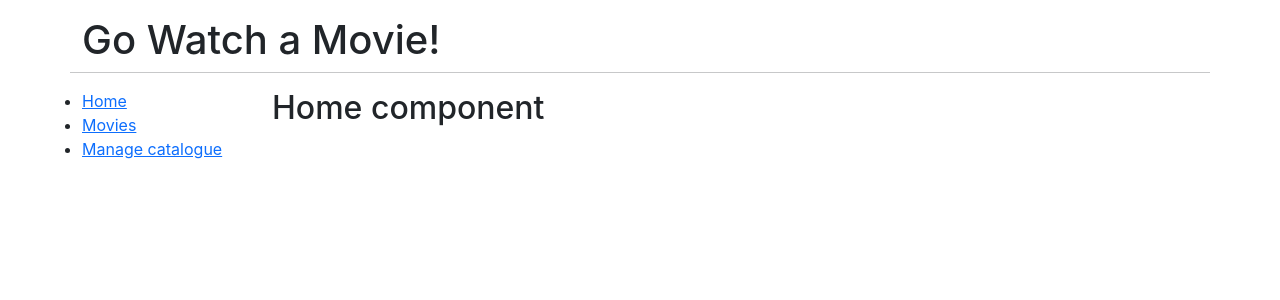
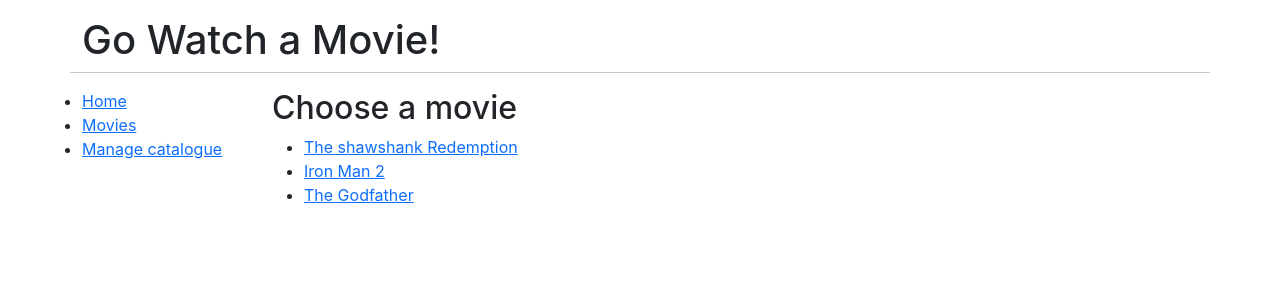
Before and after one commit to sisirapr/go-movies, a React (Create React App) app: page /movies in a window 1280 px wide. Shown: the top 300 px of the page. Built offline with nearby package versions, Linux system fonts and the light colour scheme.

Commit message:
nested routing

```diff
--- a/src/App.js
+++ b/src/App.js
@@ -1,5 +1,5 @@
 import React from "react";
-import { HashRouter as Router, Switch, Route, Link } from 'react-router-dom';
+import { BrowserRouter as Router, Switch, Route, Link, useParams } from 'react-router-dom';
 import Movies from "./components/Movies";
 import Home from "./components/Home";
 import Admin from "./components/Admin";
@@ -32,6 +32,9 @@
           </div>
           <div className="col-md-10">
             <Switch>
+              <Route path="/movies/:id">
+                <Movie/>
+              </Route>
               <Route path="/movies">
                 <Movies />
               </Route>
@@ -48,3 +51,9 @@
     </Router>
   );
 }
+
+function Movie() {
+  let {id} = useParams();
+
+  return <h2>Movie id: {id}</h2>
+}
--- a/src/components/Movies.js
+++ b/src/components/Movies.js
@@ -1,4 +1,5 @@
 import React, { Component, Fragment } from "react";
+import { Link } from "react-router-dom";
 
 export default class Movies extends Component{
     state = { movies: [] };
@@ -19,7 +20,7 @@
                 <ul>
                     {this.state.movies.map((m) => (
                         <li key={m.id}>
-                            {m.title}
+                            <Link to={`/movies/${m.id}`}>{m.title}</Link>
                         </li>
                     ))}
                 </ul>
```
